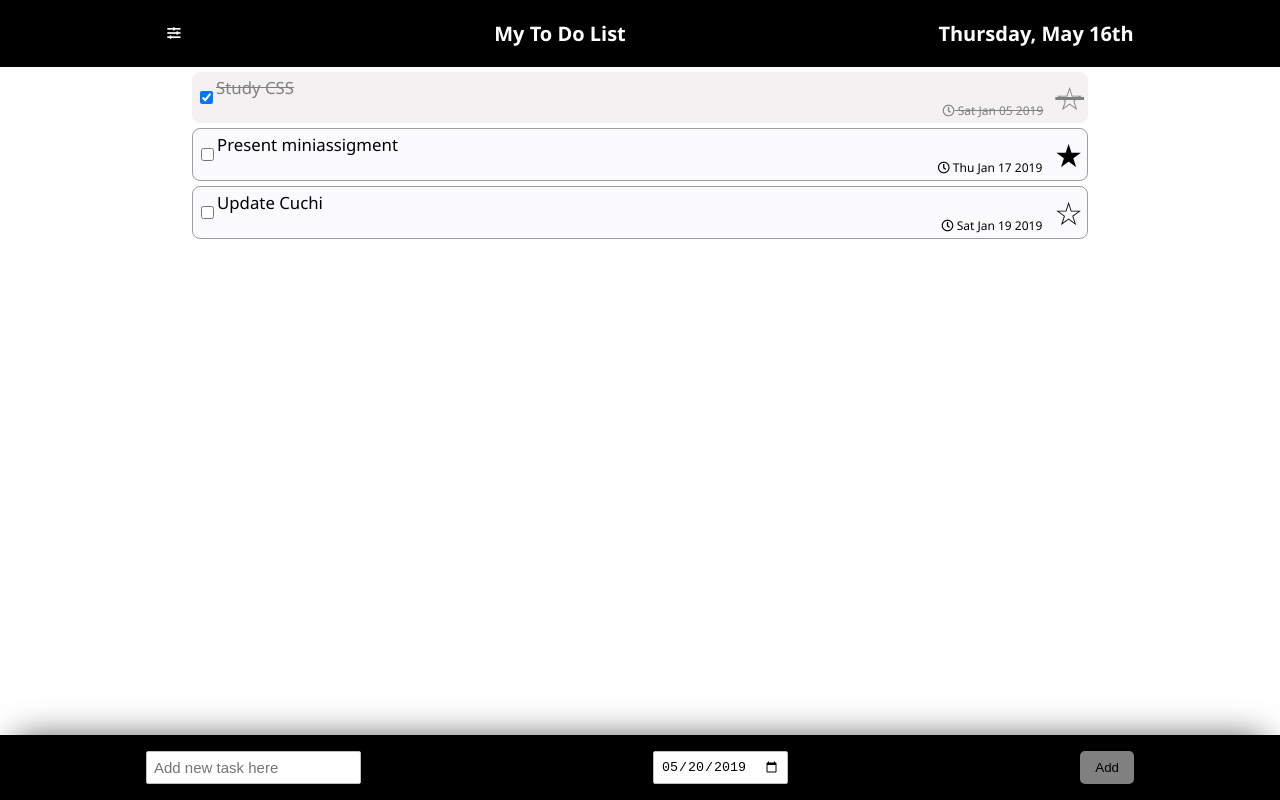
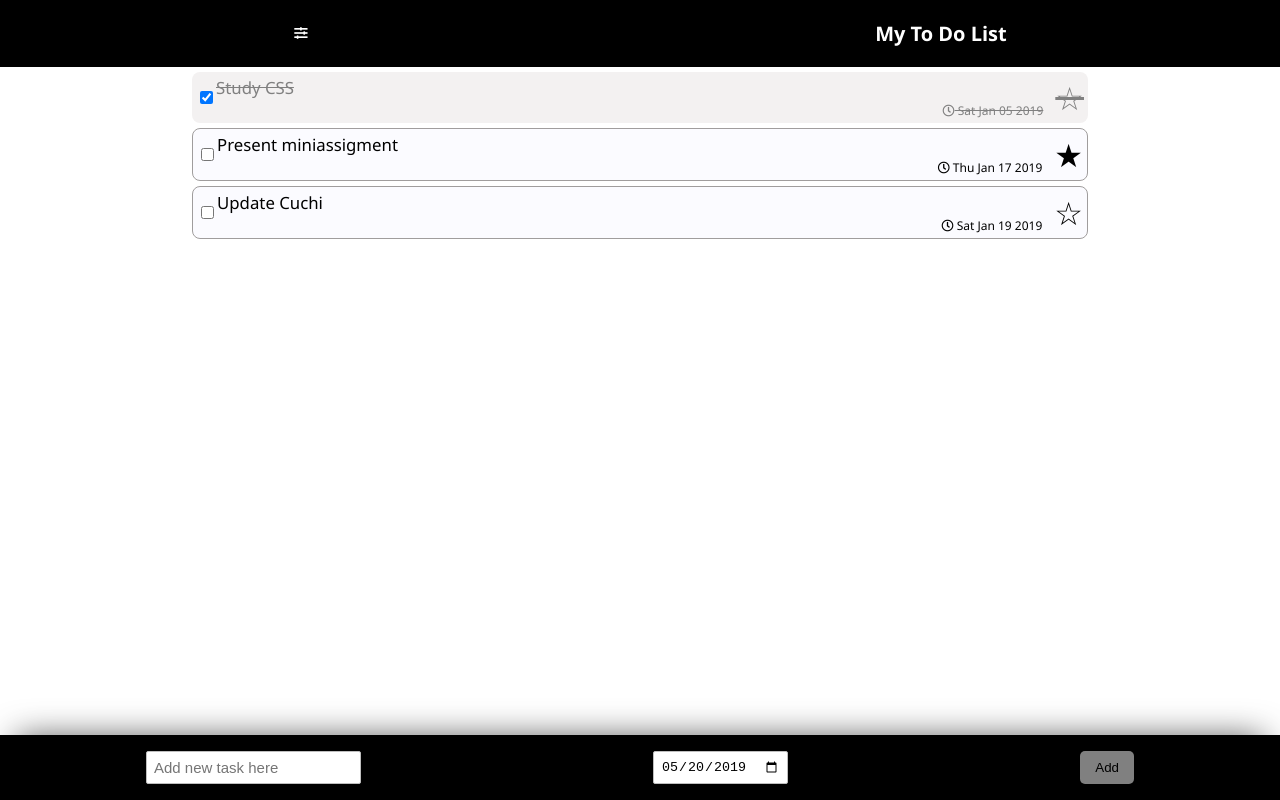
Before and after one commit to cristianbgp/group3-todolist-js, a plain HTML site: page index.html in a window 1280 px wide. Drawn offline with Linux system fonts and the light colour scheme.

Commit message:
remove fake date

```diff
--- a/index.html
+++ b/index.html
@@ -24,7 +24,6 @@
         ></button>
       </div>
       <h1 class="header__title">My To Do List</h1>
-      <h2 class="header__date">Thursday, May 16th</h2>
     </div>
     <div class="order_options" id="appear" style="display:none;">
       <div class="order__list" id="order__list">
```
